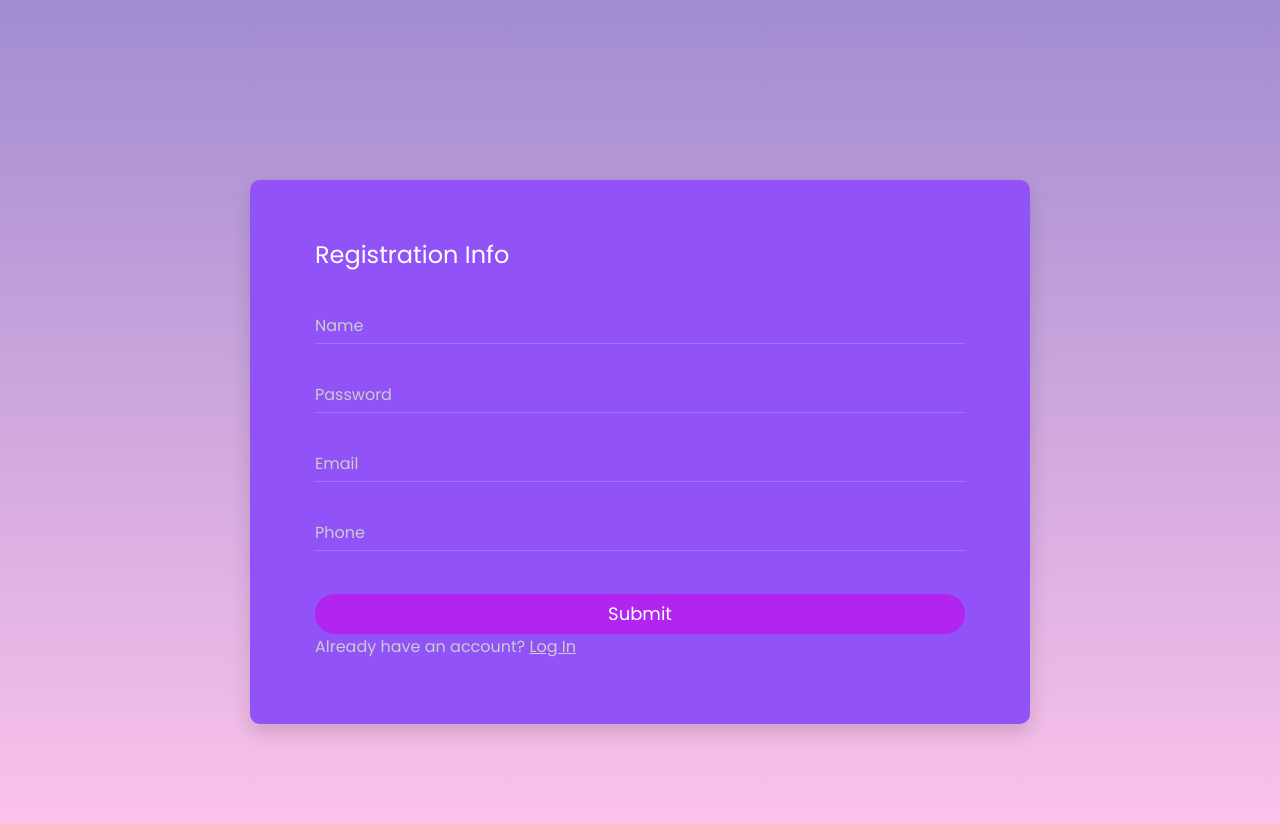
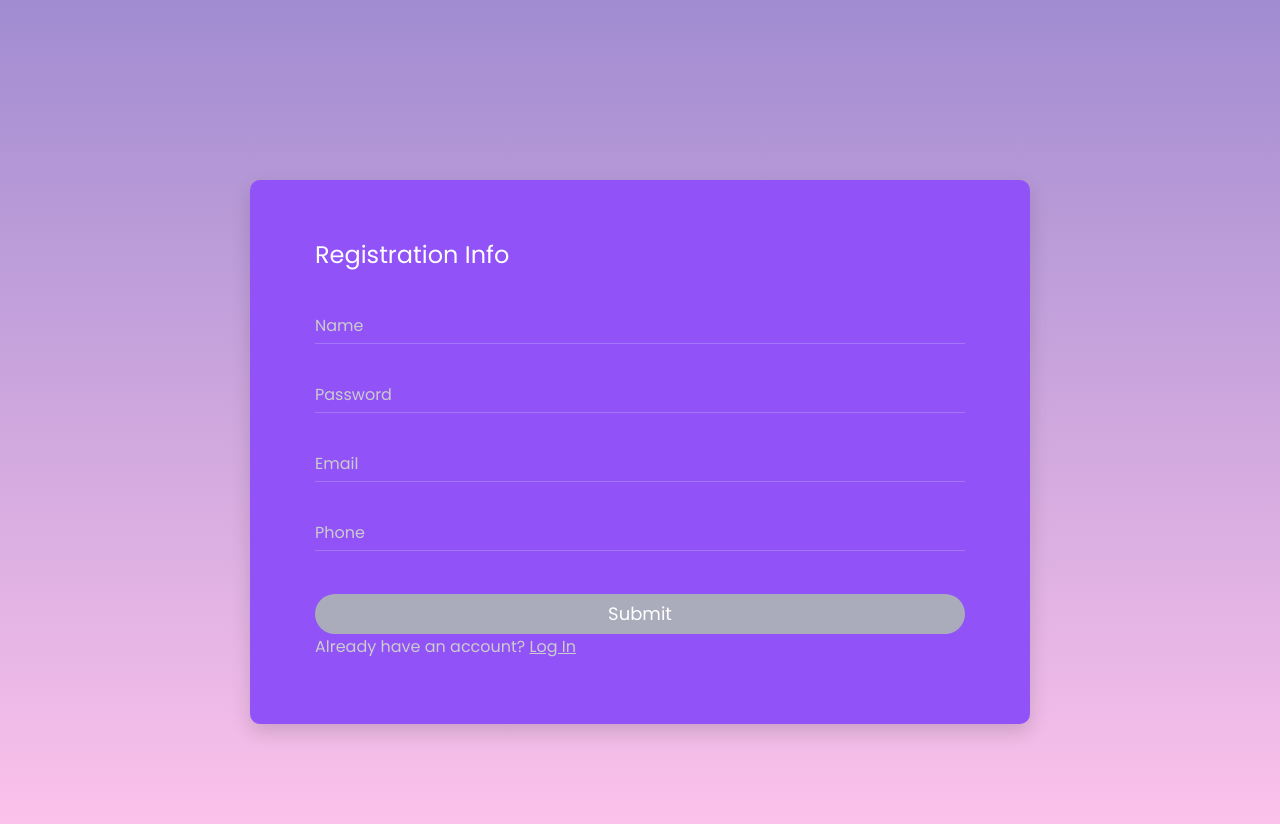
Before and after one commit to 2019Ganjil-PemrogramanBerbasisWeb/tugas2-web-quorush, a PHP site: page /signup.php in a window 1280 px wide. Run offline with PHP 8.4, Linux system fonts and the light colour scheme.

Commit message:
Update main.css

```diff
--- a/css signup/main.css
+++ b/css signup/main.css
@@ -253,7 +253,7 @@ h6 {
 }
 
 .btn--green {
-  background: #b224ef;
+  background: #aaabbb;
 }
 
 .btn--green:hover {
```
